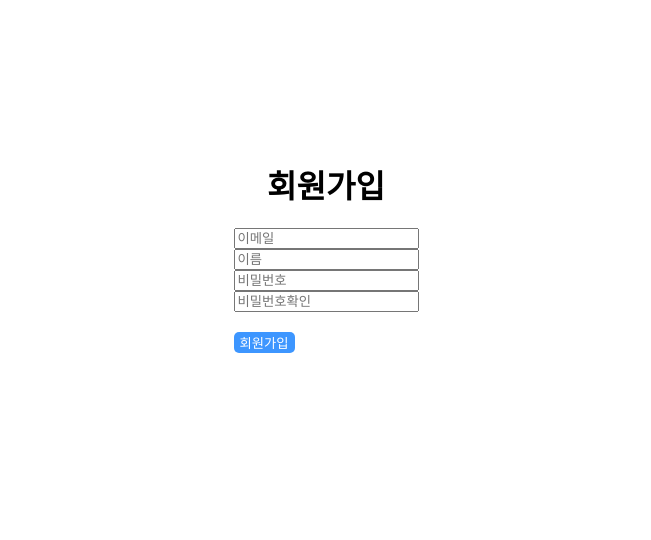
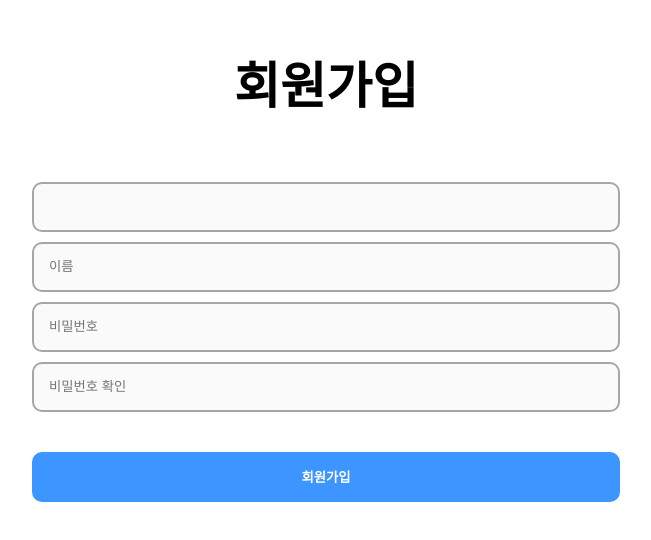
Before and after one commit to TeamStation/FrontEnd, a React (Create React App) app: page /signup in a window 1280 px wide. Shown: the part 154-694 px from the top of the page, without its empty margins (314-965 px from the left). Built offline with nearby package versions, Linux system fonts and the light colour scheme.

Commit message:
Feat: 회원가입 기본 로직 추가

```diff
--- a/package.json
+++ b/package.json
@@ -7,6 +7,7 @@
     "@testing-library/react": "^13.0.0",
     "@testing-library/user-event": "^13.2.1",
     "classnames": "^2.3.2",
+    "global": "^4.4.0",
     "interactjs": "^1.10.17",
     "moment": "^2.29.4",
     "node-sass": "^9.0.0",
@@ -16,7 +17,7 @@
     "react-dom": "^18.2.0",
     "react-modal": "^3.16.1",
     "react-router-dom": "^6.14.0",
-    "react-scripts": "5.0.1",
+    "react-scripts": "^5.0.1",
     "styled-components": "^6.0.2",
     "web-vitals": "^2.1.0"
   },
--- /dev/null
+++ b/src/css/auth-page.scss
@@ -0,0 +1,70 @@
+.signup-container {
+  margin-top: 200px;
+  text-align: center;
+
+  .signup-title {
+    font-size: 50px;
+    font-weight: bold;
+    padding-bottom: 30px;
+  }
+
+  .email-container {
+    display: flex;
+    justify-content: center;
+    margin-bottom: 15px;
+  }
+
+  .email-input-box {
+    box-sizing: border-box;
+    width: 428px;
+    height: 50px;
+    margin-right: 10px;
+    padding-left: 15px;
+    border-radius: 10px;
+    border: 2px solid #a6a6a6;
+    background-color: #fafafa;
+  }
+
+  .auth-container {
+    display: flex;
+    flex-direction: column;
+    justify-content: center;
+    align-items: center;
+  }
+
+  .auth-code-input-box {
+    box-sizing: border-box;
+    width: 588px;
+    height: 50px;
+    margin-bottom: 20px;
+    padding-left: 15px;
+    background-color: "#3D96FF";
+    border-radius: 10px;
+    border: 2px solid #a6a6a6;
+    background-color: #fafafa;
+  }
+
+  .email-auth-btn,
+  .signup-btn {
+    font-weight: bold;
+    color: white;
+    background-color: #3d96ff;
+    border-radius: 10px;
+    border: 2px solid #3d96ff;
+    width: 150px;
+    height: 50px;
+    cursor: pointer;
+  }
+
+  .signup-btn {
+    width: 588px;
+  }
+
+  .after-email-auth-container {
+    .guide-text {
+      display: block;
+      color: #8d8d8d;
+      margin-bottom: 50px;
+    }
+  }
+}
--- /dev/null
+++ b/src/css/signup-page.scss
@@ -0,0 +1,29 @@
+.signup-input-container {
+  display: flex;
+  flex-direction: column;
+  align-items: center;
+
+  .input-box {
+    box-sizing: border-box;
+    width: 588px;
+    height: 50px;
+    margin-bottom: 10px;
+    padding-left: 15px;
+    background-color: "#3D96FF";
+    border-radius: 10px;
+    border: 2px solid #a6a6a6;
+    background-color: #fafafa;
+  }
+
+  .signup-button {
+    margin-top: 30px;
+    font-weight: bold;
+    color: white;
+    background-color: #3d96ff;
+    border-radius: 10px;
+    border: 2px solid #3d96ff;
+    width: 588px;
+    height: 50px;
+    cursor: pointer;
+  }
+}
--- a/src/pages/Login/Auth.js
+++ b/src/pages/Login/Auth.js
@@ -1,50 +1,57 @@
-import React from "react";
+import React, { useState } from "react";
 import { Link } from "react-router-dom";
+import "../../css/auth-page.scss";
 
 function SignUp() {
+  const [authState, setAuthState] = useState(false);
+  const [emailInput, setEmailInput] = useState("");
+  const emailAuthClick = (e) => {
+    e.preventDefault();
+    setAuthState(true);
+
+    // API 작성
+  };
+
+  const handleEmailInput = (e) => {
+    setEmailInput(e.target.value);
+  };
+
+  const signUpBtnClick = (e) => {
+    // API 작성
+  };
+
   return (
-    <div>
-      <div
-        style={{
-          width: "100%",
-          display: "flex",
-          justifyContent: "center",
-          alignItems: "center",
-          height: "100vh",
-          flexDirection: "column",
-        }}
-      >
-        <h1> 회원가입</h1>
-
-        <form style={{ flexDirection: "row" }}>
-          <input type="email" placeholder="이메일" />
-          <button
-            formAction=""
-            style={{
-              backgroundColor: "#3D96FF",
-              borderRadius: "5px",
-              borderStyle: "none",
-              color: "#FFFFFF",
-            }}
-          >
+    <div className="signup-container">
+      <div>
+        <h1 className="signup-title">회원가입</h1>
+        <form className="email-container">
+          <input
+            type="text"
+            placeholder="이메일"
+            className="email-input-box"
+            onChange={handleEmailInput}
+          />
+          <button className="email-auth-btn" onClick={emailAuthClick}>
             이메일 인증
           </button>
         </form>
-        <td>메일로 전송된 코드를 확인하세요.</td>
-        <input type="code" placeholder="코드를 입력하세요" />
-        <Link to="/signup">
-          <button
-            formAction=""
-            style={{
-              backgroundColor: "#3D96FF",
-              borderRadius: "5px",
-              borderStyle: "none",
-              color: "#FFFFFF",
-            }}
-          >
-            회원가입
-          </button>
-        </Link>
+        {authState ? (
+          <div className="after-email-auth-container">
+            <span className="guide-text">메일로 전송된 코드를 확인하세요.</span>
+            <form className="auth-container">
+              <input
+                type="text"
+                placeholder="코드를 입력하세요"
+                className="auth-code-input-box"
+              />
+              <Link to="/signup" state={{ email: emailInput }}>
+                <button className="signup-btn" onClick={signUpBtnClick}>
+                  회원가입
+                </button>
+              </Link>
+            </form>
+          </div>
+        ) : null}
       </div>
     </div>
   );
--- a/src/pages/Login/SignUp.js
+++ b/src/pages/Login/SignUp.js
@@ -1,40 +1,82 @@
-import React from "react";
-import { Link } from "react-router-dom";
+import React, { useState } from "react";
+import { useLocation } from "react-router-dom";
+import "../../css/signup-page.scss";
 
 function SignUp() {
+  const location = useLocation();
+  const email = location.state?.email;
+
+  const [nameInput, setNameInput] = useState("");
+  const [pwInput, setPwInput] = useState("");
+  const [confirmPwInput, setConfirmPwInput] = useState("");
+
+  const handleNameInput = (e) => {
+    setNameInput(e.target.value);
+  };
+
+  const handlePwInput = (e) => {
+    setPwInput(e.target.value);
+  };
+
+  const handleConfirmPwInput = (e) => {
+    setConfirmPwInput(e.target.value);
+  };
+
+  const onClick = () => {
+    if (pwInput !== confirmPwInput) {
+      alert("비밀번호가 일치하지 않습니다. 다시 입력해주세요.");
+      setPwInput("");
+      setConfirmPwInput("");
+    } else {
+      const request = {
+        email: email,
+        password: pwInput,
+        memberName: nameInput,
+        checkedPassword: confirmPwInput,
+      };
+
+      // API 요청 후 마이페이지로 이동
+    }
+  };
+
   return (
-    <div>
-      <div
-        style={{
-          width: "100%",
-          display: "flex",
-          justifyContent: "center",
-          alignItems: "center",
-          height: "100vh",
-          flexDirection: "column",
-        }}
-      >
-        <h1>회원가입</h1>
-        <form style={{ display: "flex", flexDirection: "column" }}>
-          <input type="email" placeholder="이메일" />
-          <input type="name" placeholder="이름" />
-          <input type="password" placeholder="비밀번호" />
-          <input type="password" placeholder="비밀번호확인" />
-          <br />
-          <Link to="/mypage">
-            <button
-              formAction=""
-              style={{
-                backgroundColor: "#3D96FF",
-                borderRadius: "5px",
-                borderStyle: "none",
-                color: "#FFFFFF",
-              }}
-            >
-              회원가입
-            </button>
-          </Link>
-        </form>
+    <div className="signup-container">
+      <div>
+        <h1 className="signup-title">회원가입</h1>
+        <div className="signup-input-container">
+          <input
+            type="text"
+            placeholder={email}
+            className="input-box"
+            value={email}
+            onChange={null}
+            disabled={true}
+          />
+          <input
+            type="text"
+            placeholder="이름"
+            className="input-box"
+            value={nameInput}
+            onChange={handleNameInput}
+          />
+          <input
+            type="password"
+            placeholder="비밀번호"
+            className="input-box"
+            value={pwInput}
+            onChange={handlePwInput}
+          />
+          <input
+            type="password"
+            placeholder="비밀번호 확인"
+            className="input-box"
+            value={confirmPwInput}
+            onChange={handleConfirmPwInput}
+          />
+          <button className="signup-button" onClick={onClick}>
+            회원가입
+          </button>
+        </div>
       </div>
     </div>
   );
```
Also changed, not shown: 1 other file (tests, documents, lock files or other folders).
